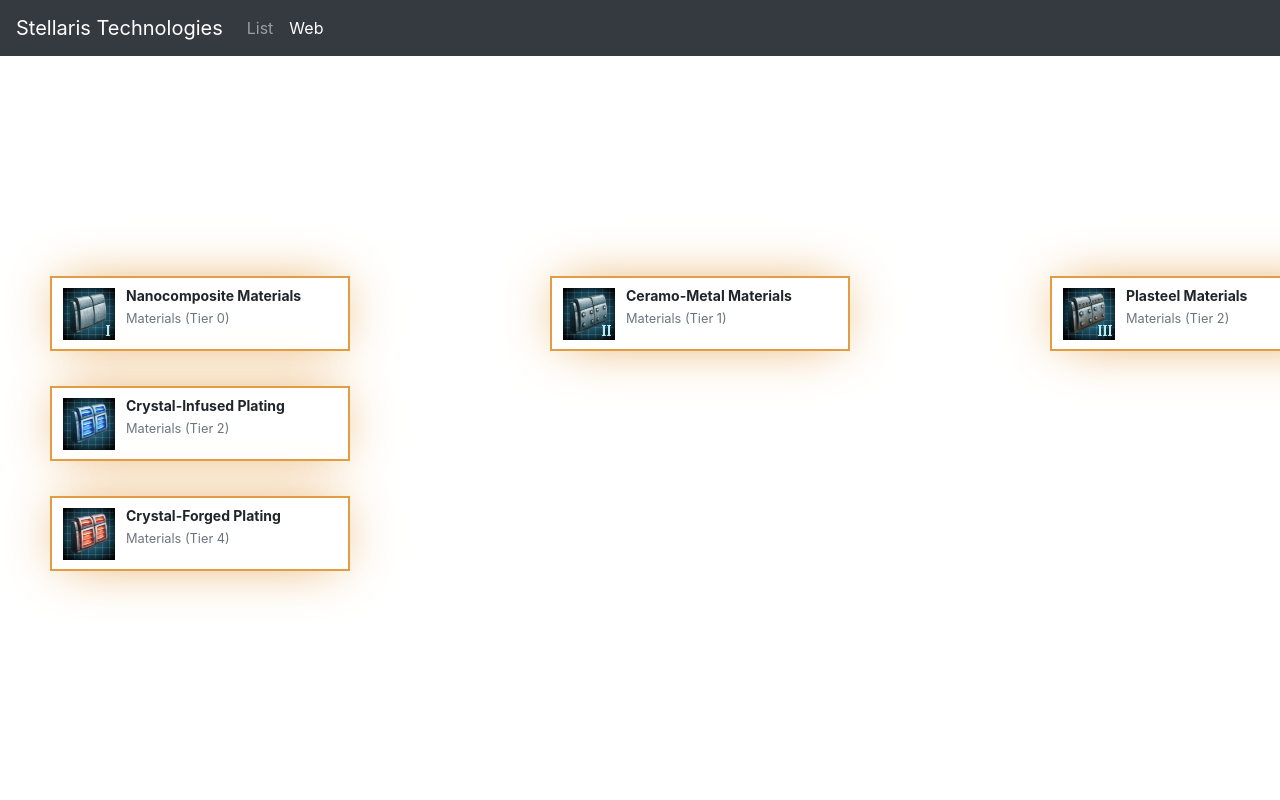
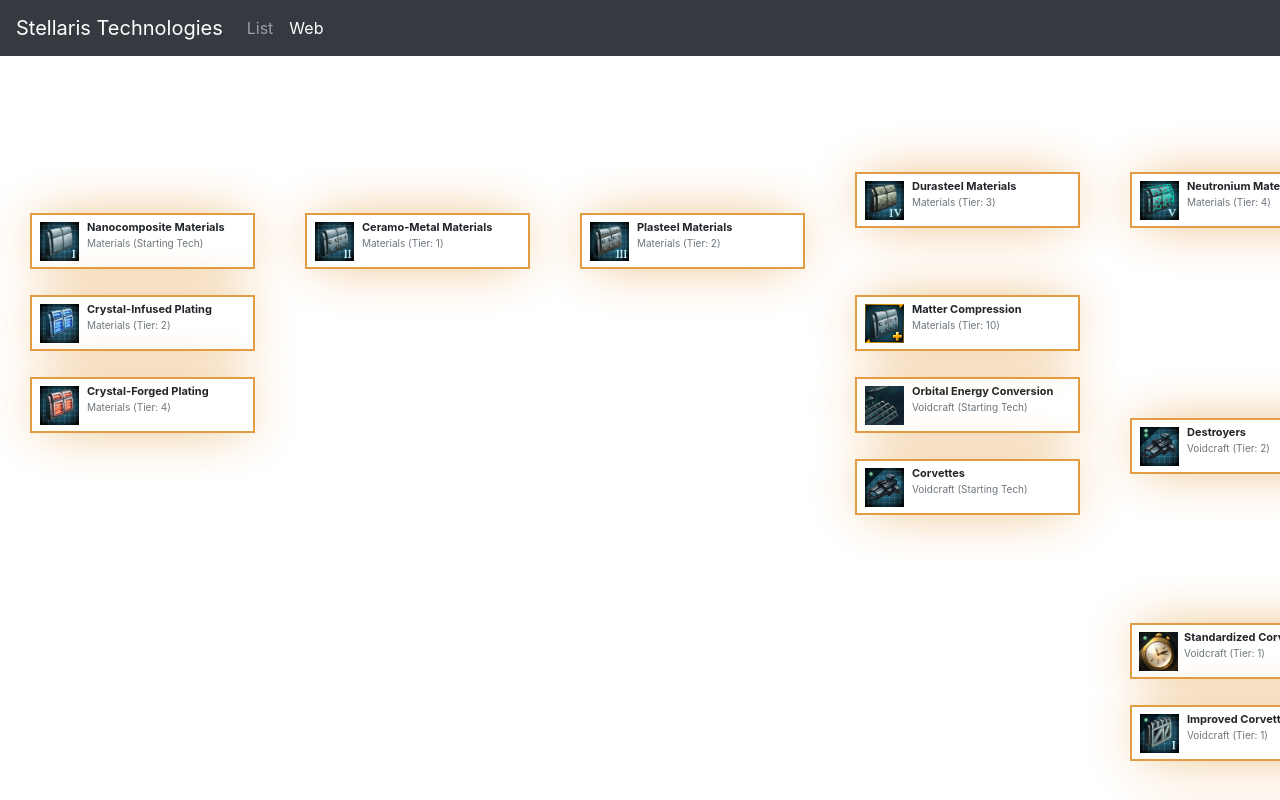
Before and after one commit to tullrich/stellaris-tech-viewer, an Angular app: page /web in a window 1280 px wide. Built offline with nearby package versions, Linux system fonts and the light colour scheme.

Commit message:
Make nodes smaller and color edges

```diff
--- a/src/app/technology-web/technology-web.component.html
+++ b/src/app/technology-web/technology-web.component.html
@@ -2,18 +2,18 @@
     <div class="edge-canvas">
       <svg [attr.height.px]="g.graph().height" [attr.width.px]="g.graph().width">
         <path *ngFor="let e of edges" [attr.d]="strokeEdge(e)"
-          stroke="black" stroke-width="1" fill="none"/>
+          [attr.stroke]="edgeColor(e)" stroke-width="2" fill="none"/>
       </svg>
     </div>
     <div class="tech-nodes">
       <div class="tech-node" *ngFor="let n of nodes" [ngStyle]="layoutNode(n)"
         [class.rare]="n.tech.is_rare" [ngClass]="store.getAreaClass(n.tech)">
         <div class="icon">
-          <img src="assets/img/icons/{{ n.tech.id }}.png" height="52px" width="52px">
+          <img src="assets/img/icons/{{ n.tech.id }}.png" height="39px" width="39px">
         </div>
         <div class="body">
-          <h5>{{ n.tech.name }}</h5>
-          <small class="text-muted">{{ n.tech.category }} (Tier {{ n.tech.tier }})</small>
+          <p>{{ n.tech.name }}</p>
+          <small class="text-muted">{{ n.tech.category }} ({{ tierString(n.tech) }})</small>
         </div>
       </div>
     </div>
--- a/src/app/technology-web/technology-web.component.scss
+++ b/src/app/technology-web/technology-web.component.scss
@@ -24,34 +24,43 @@ $node-shadow: 0px 0px 55px -12px;
     z-index: 1;
     .tech-node {
       position: absolute;
-      height: 75px;
-      width: 300px;
+      height: 56px;
+      width: 225px;
       border: 2px solid rgb(100,100,100);
       box-shadow: $node-shadow rgba(0,0,0,0.75);
       display: flex;
       background-color: white;
       .icon {
-        width: 75px;
-        display: inline-block;
+        width: 56px;
         display: flex;
         align-items: center;
         justify-content: center;
 
         img {
-          height: 52px;
-          width: 52px;
+          height: 39px;
+          width: 39px;
         }
       }
 
       .body {
-        width: 225px;
-        display: inline-block;
-        padding: 10px 10px 10px 0;
+        width: 169px;
+        padding: 7px 7px 7px 0;
+        vertical-align: top;
+        display: flex;
+        flex-direction: column;
 
-        h5 {
-          font-size: 14px;
+        p {
+          font-size: 11px;
+          line-height: 11px;
           font-weight: bold;
-          margin-bottom: 0;
+          margin-bottom: 3px;
+          white-space: nowrap;
+          overflow: hidden;
+          text-overflow: ellipsis;
+        }
+        small {
+          font-size: 10px;
+          margin-bottom: auto;
         }
       }
 
--- a/src/app/technology-web/technology-web.component.ts
+++ b/src/app/technology-web/technology-web.component.ts
@@ -1,4 +1,5 @@
 import { Component, OnInit } from '@angular/core';
+import { Technology } from '../models/technology.model';
 import { TechnologyLibraryService } from '../services/technology-library/technology-library.service';
 import * as dagre from "dagre";
 import * as _ from "lodash";
@@ -30,19 +31,19 @@ export class TechnologyWebComponent implements OnInit {
       directed: true
     });
     this.g.setGraph({
-      marginx: 50,
-      marginy: 50,
+      marginx: 30,
+      marginy: 30,
       rankdir: 'LR',
-      ranksep: 200,
-      nodesep: 35,
-      edgesep: 10,
+      ranksep: 50,
+      nodesep: 26,
+      edgesep: 8,
       compound: true,
     });
     this.g.setDefaultEdgeLabel(function() { return {}; });
 
     // Add nodes
     this.store.techs.forEach((t) => {
-      this.g.setNode(t.id, { tech: t, width: 300, height: 75 });
+      this.g.setNode(t.id, { tech: t, width: 225, height: 56 });
     })
 
     // Add edges
@@ -91,4 +92,18 @@ export class TechnologyWebComponent implements OnInit {
       return `M ${start.x + start.width/2} ${start.y} L ${end.x - end.width/2} ${end.y}`;
     }
   }
+
+  edgeColor(e: dagre.Edge) {
+    let end = this.g.node(e.w).tech;
+    switch(end.area) {
+      case 'engineering': return "#E29C4388";
+      case 'physics': return "#4396E288";
+      case 'society': return "#5ACA9C88";
+      default: return 'black';
+    }
+  }
+
+  tierString(t: Technology) {
+    return (t.tier == 0) ? "Starting Tech" : `Tier: ${t.tier}`;
+  }
 }
```
